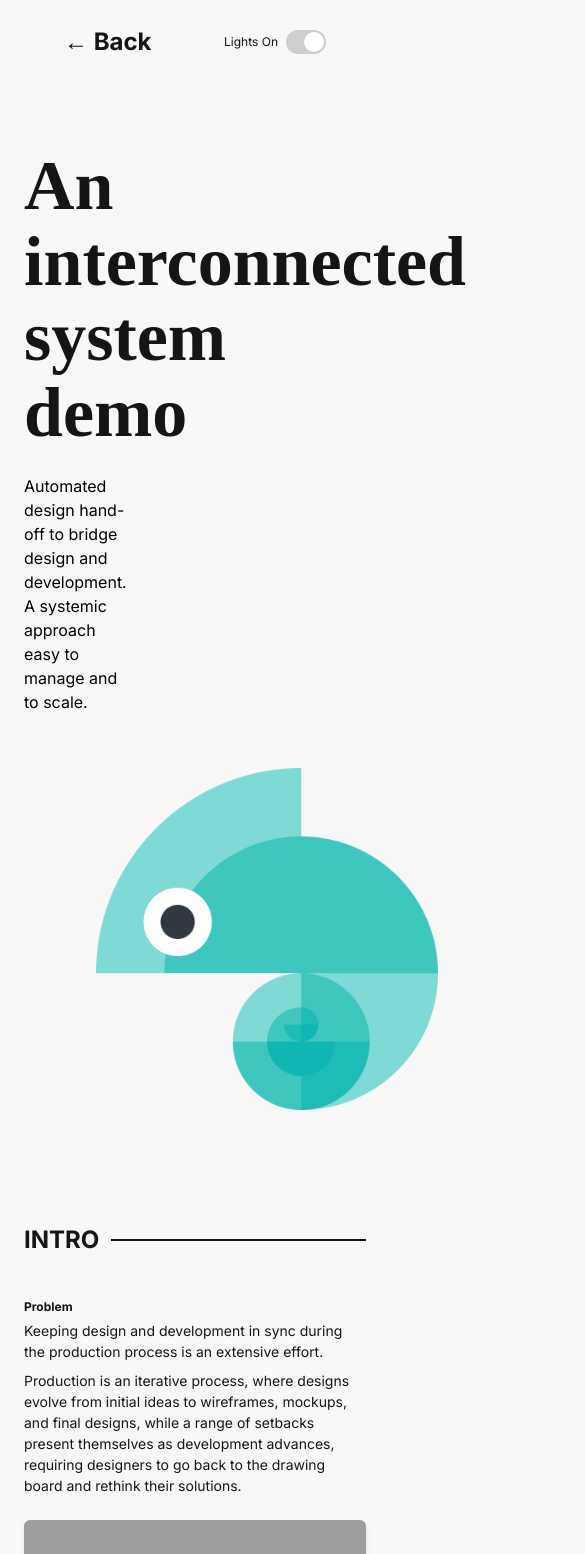
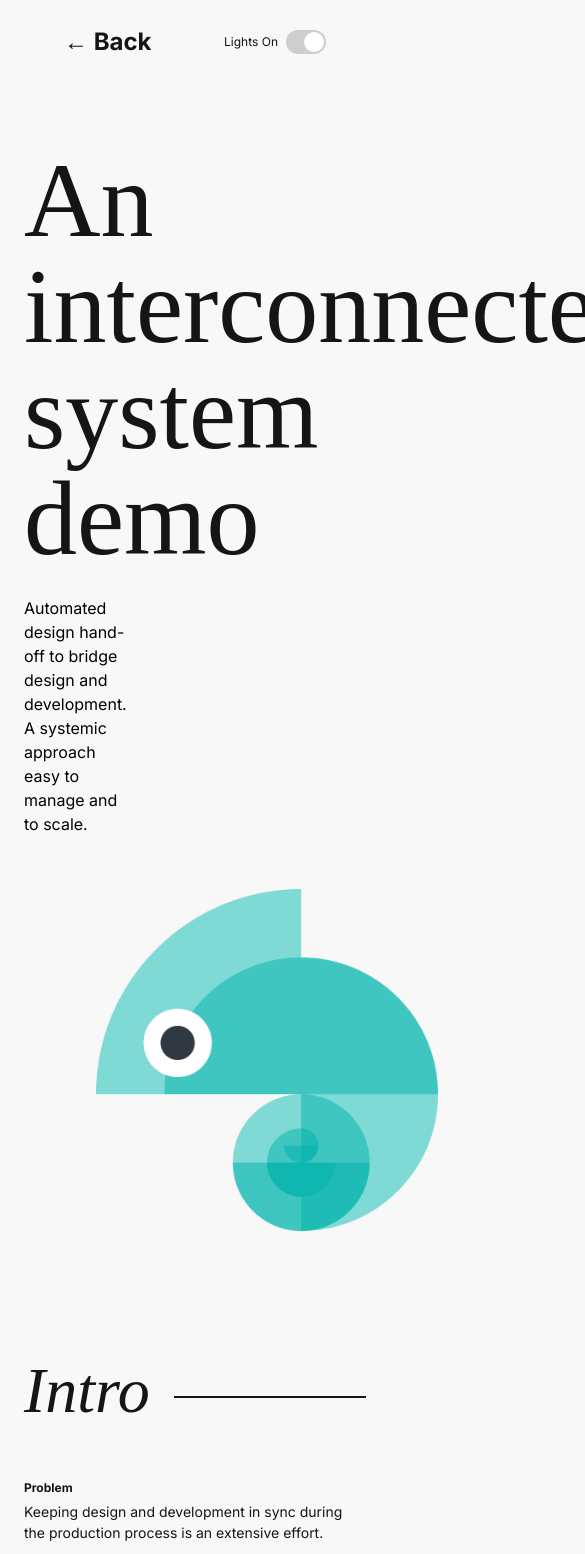
Before and after one commit to dnlklmn/d-site, a React (Create React App) app: page /work/this-site in a window 390 px wide. Shown: the top 1554 px of the page, 585 px wide, since content can reach past the window. Built offline with nearby package versions, Linux system fonts and the light colour scheme; grey boxes are pictures that could not be loaded; a web font is replaced by a local one.

Commit message:
layout fix

```diff
--- a/src/pages/DSite.tsx
+++ b/src/pages/DSite.tsx
@@ -28,7 +28,7 @@ export function DSite() {
   return (
     <div className="flex flex-col gap-28 overflow-visible ">
       <div className="flex flex-col justify-start gap-6 w-full md:w-3/4 lg:w-full mx-auto px-6 md:px-6 lg:px-24 xl:px-48">
-        <span className="hero text-[color:var(--fg-contrast)]">
+        <span className="h1 text-[color:var(--fg-contrast)]">
           An interconnected <br /> system demo
         </span>
         <div className="flex flex-row justify-between">
@@ -45,9 +45,13 @@ export function DSite() {
 
       <div className="flex flex-row gap-20 text-[color:var(--fg-contrast)]">
         <div className="flex flex-col gap-10 h-fit w-full md:w-3/4 lg:w-1/2 mx-auto my-auto py-0 lg:py-4 px-6 md:pl-6 lg:pl-24 xl:pl-48">
-          <div className="flex flex-row items-center gap-3 ">
-            <span className="h5">INTRO</span>
-            <div className="w-[10000px] h-[2px] bg-[color:var(--fg-contrast)]" />
+          <div className="flex flex-row items-center gap-6 ">
+            <span className="h3">
+              <i>Intro</i>
+            </span>
+            <div className="mt-3 w-[10000px]">
+              <div className=" h-[2px] bg-[color:var(--fg-contrast)]" />
+            </div>
           </div>
           <div className="flex flex-col items-center gap-5">
             <div className="w-full flex flex-col gap-1">
@@ -88,9 +92,13 @@ export function DSite() {
         />
       </div>
       <div className="flex flex-col gap-12 lg:gap-20 text-[color:var(--fg-contrast)] ">
-        <div className="flex flex-row items-center w-full md:w-3/4 lg:w-full mx-auto gap-3 px-6 lg:px-24 xl:px-48 h-0">
-          <span className="h5 whitespace-nowrap">BUILDING BLOCKS</span>
-          <div className="w-full h-[2px] bg-[color:var(--fg-contrast)]" />
+        <div className="flex flex-row  items-center w-full md:w-3/4 lg:w-full mx-auto gap-6 px-6 lg:px-24 xl:px-48 h-0">
+          <span className="h3 whitespace-nowrap">
+            <i>Building Blocks</i>
+          </span>
+          <div className="mt-3 w-[10000px]">
+            <div className="w-full h-[2px] bg-[color:var(--fg-contrast)]" />
+          </div>
         </div>
         <div className="flex flex-col lg:flex-row justify-end gap-2 lg:gap-12  px-0 text-[color:var(--fg-contrast)] ">
           <Image big height={240} />
--- a/src/theme/semantic/typography-semantic.css
+++ b/src/theme/semantic/typography-semantic.css
@@ -29,7 +29,7 @@
 
 .h4 {
   font-family: var(--h4-font-family);
-  font-weight: var(--h4-font-weight);
+  font-weight: 400;
   line-height: var(--h4-line-height);
   font-size: var(--h4-font-size);
 }
```
